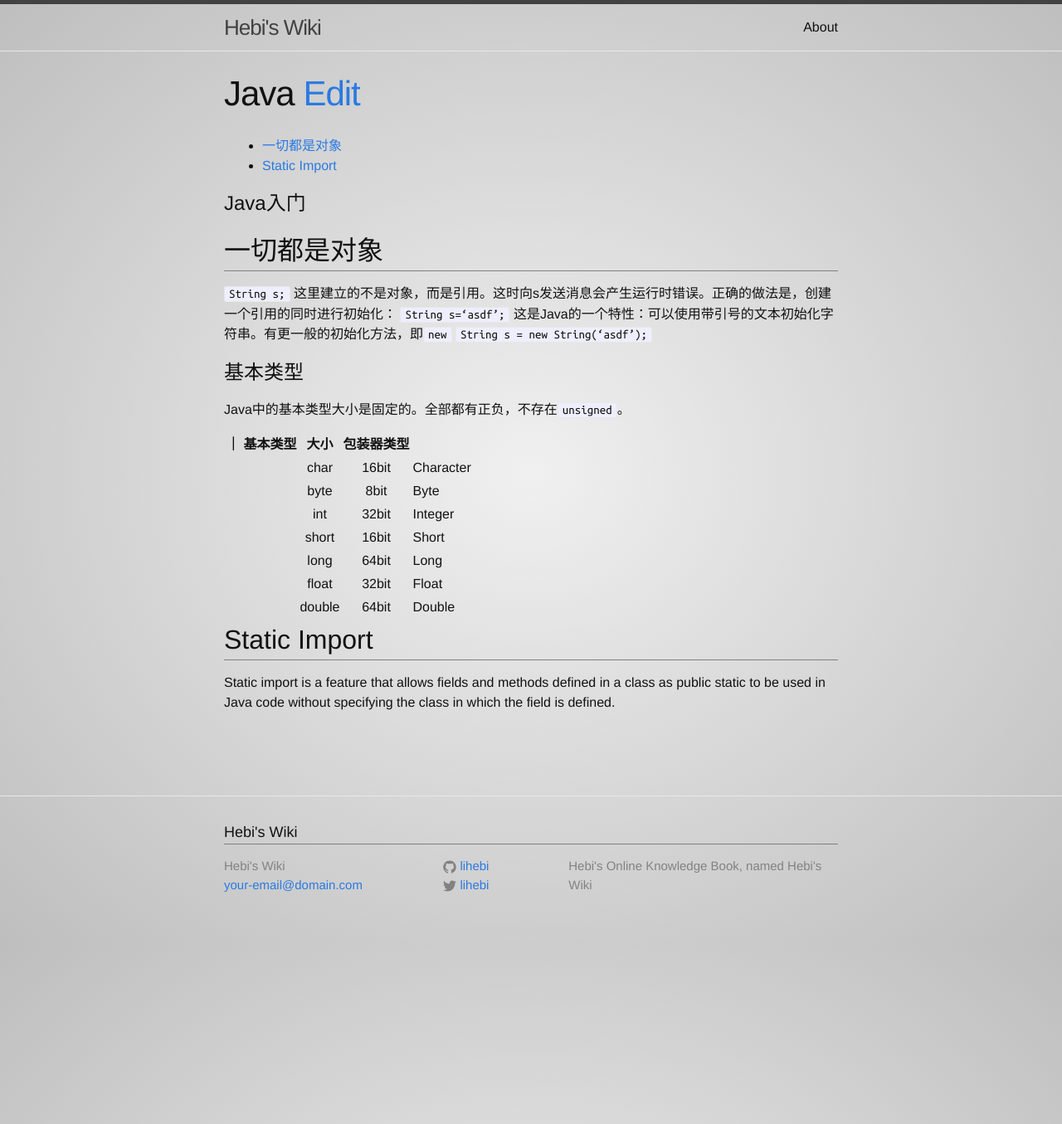
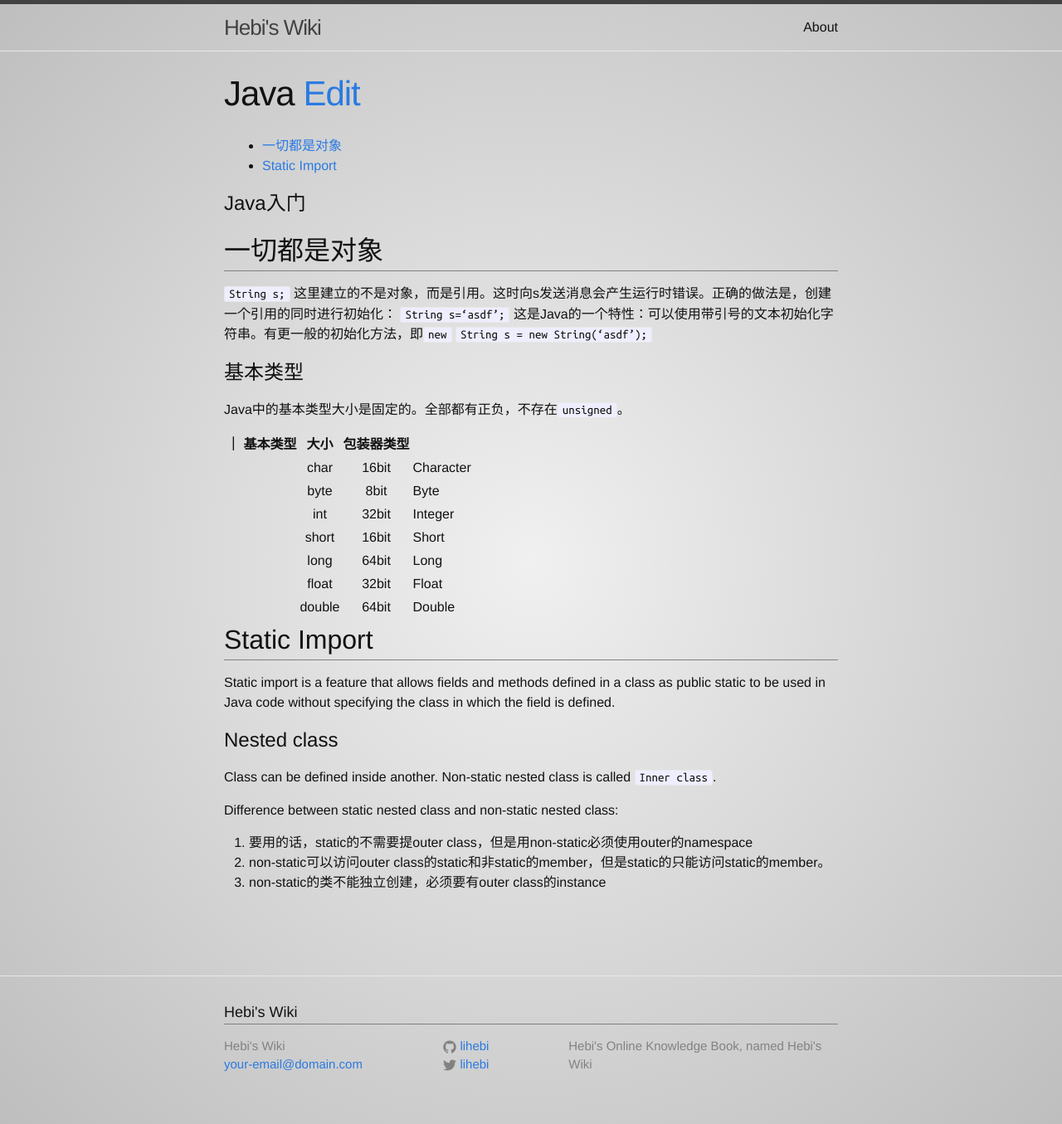
Before and after one commit to lihebi/wiki-old, a Jekyll site: the page built from _wiki/language/formal-languages/java/java.md, in a window 1280 px wide. Shown: the whole page at 83% size. Built offline with Jekyll 4.4.1, drawn with Linux system fonts in a browser that asks for light colours; nearby versions of some CDN libraries; Markdown is read by kramdown in place of the engine named in the settings; a style sheet for code colours, icons or effects is not loaded.

Commit message:
Add nested class

```diff
--- a/_wiki/language/formal-languages/java/java.md
+++ b/_wiki/language/formal-languages/java/java.md
@@ -33,3 +33,15 @@ Static import is a feature
 that allows fields and methods defined in a class as public static
 to be used in Java code
 without specifying the class in which the field is defined.
+
+Nested class
+============
+
+Class can be defined inside another.
+Non-static nested class is called `Inner class`.
+
+Difference between static nested class and non-static nested class:
+
+1. 要用的话，static的不需要提outer class，但是用non-static必须使用outer的namespace
+2. non-static可以访问outer class的static和非static的member，但是static的只能访问static的member。
+3. non-static的类不能独立创建，必须要有outer class的instance
```
